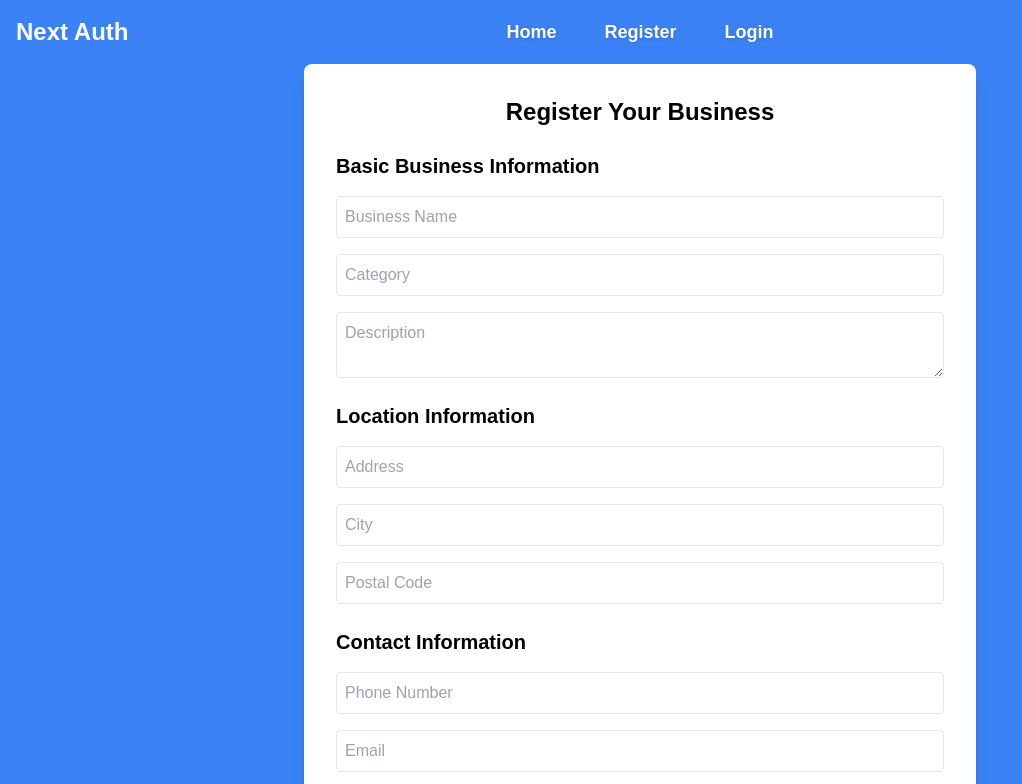
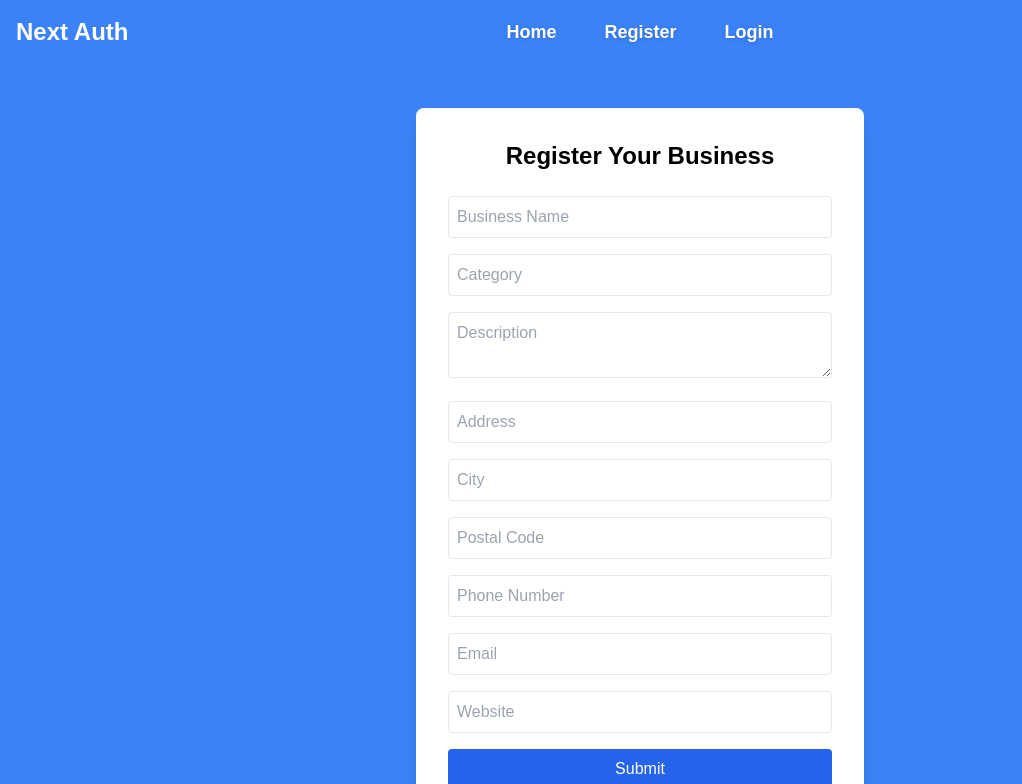
Before and after one commit to FlorianChazizi/businessplatform, a Next.js app: page /business/registrationform in a window 1280 px wide. Shown: the top 784 px of the page, without its empty margins (0-1022 px from the left). Built offline with nearby package versions, Linux system fonts and the light colour scheme.

Commit message:
saving business

```diff
--- /dev/null
+++ b/app/api/business/route.ts
@@ -0,0 +1,58 @@
+import type { NextApiRequest, NextApiResponse } from 'next';
+import connectToDatabase from '@/lib/mongodb'; // Assumes you have a MongoDB connection utility
+import Business from '@/models/Business'; // Assumes you have a Mongoose model for the Business schema
+
+// Define the API handler
+export default async function handler(req: NextApiRequest, res: NextApiResponse) {
+  await connectToDatabase(); // Ensure database connection
+
+  if (req.method === 'POST') {
+    try {
+      const {
+        businessName,
+        category,
+        description,
+        address,
+        city,
+        postalCode,
+        phoneNumber,
+        email,
+        website,
+      } = req.body;
+
+      // Validate input
+      if (
+        !businessName ||
+        !category ||
+        !description ||
+        !address ||
+        !city ||
+        !postalCode ||
+        !phoneNumber ||
+        !email
+      ) {
+        return res.status(400).json({ message: 'Missing required fields' });
+      }
+
+      // Create a new business entry
+      const newBusiness = await Business.create({
+        businessName,
+        category,
+        description,
+        address,
+        city,
+        postalCode,
+        phoneNumber,
+        email,
+        website,
+      });
+
+      return res.status(201).json({ message: 'Business registered successfully', business: newBusiness });
+    } catch (error) {
+      console.error(error);
+      return res.status(500).json({ message: 'Internal server error', error: error.message });
+    }
+  } else {
+    return res.status(405).json({ message: 'Method not allowed' });
+  }
+}
--- a/app/components/BusinessRegistrationForm.tsx
+++ b/app/components/BusinessRegistrationForm.tsx
@@ -1,4 +1,4 @@
-'use client'
+'use client';
 import React, { useState } from 'react';
 
 function BusinessRegistrationForm() {
@@ -12,81 +12,164 @@ function BusinessRegistrationForm() {
     phoneNumber: '',
     email: '',
     website: '',
-    socialMedia: '',
-    operatingHours: '',
-    photos: null,
-    specialOffers: '',
   });
 
   const handleChange = (e) => {
     const { name, value } = e.target;
     setFormData({ ...formData, [name]: value });
   };
+  const handleSubmit = async (e) => {
+    e.preventDefault();
 
-  const handleFileChange = (e) => {
-    setFormData({ ...formData, photos: e.target.files[0] });
+    try {
+      const response = await fetch('/api/business', {
+        method: 'POST',
+        headers: {
+          'Content-Type': 'application/json',
+        },
+        body: JSON.stringify(formData),
+      });
+
+      if (response.ok) {
+        const data = await response.json(); // This expects valid JSON
+        alert('Business registered successfully!');
+        setFormData({
+          businessName: '',
+          category: '',
+          description: '',
+          address: '',
+          city: '',
+          postalCode: '',
+          phoneNumber: '',
+          email: '',
+          website: '',
+        });
+      } else {
+        const errorData = await response.json(); // This will fail if the response isn't valid JSON
+        alert(`Error: ${errorData.message}`);
+      }
+    } catch (error) {
+      console.error('Error submitting form:', error);
+      alert('An error occurred while registering the business.');
+    }
   };
 
-  const handleSubmit = (e) => {
-    e.preventDefault();
-    console.log(formData);
-    // Add form submission logic here (e.g., send data to an API)
-  };
 
   return (
     <div className="min-h-screen bg-blue-500 flex items-center justify-center">
-      <div className="bg-white p-8 rounded-lg shadow-lg w-full max-w-2xl">
+      <div className="bg-white p-8 rounded-lg shadow-lg w-full max-w-md">
         <h2 className="text-2xl font-semibold text-center mb-6">Register Your Business</h2>
         <form onSubmit={handleSubmit}>
 
           {/* Basic Business Information */}
-          <div className="mb-6">
-            <h3 className="text-xl font-semibold mb-4">Basic Business Information</h3>
-            <div className="grid gap-4">
-              <input type="text" name="businessName" placeholder="Business Name" onChange={handleChange} className="p-2 border rounded w-full" />
-              <input type="text" name="category" placeholder="Category" onChange={handleChange} className="p-2 border rounded w-full" />
-              <textarea name="description" placeholder="Description" onChange={handleChange} className="p-2 border rounded w-full"></textarea>
-            </div>
+          <div className="mb-4">
+            <input
+              type="text"
+              name="businessName"
+              placeholder="Business Name"
+              value={formData.businessName}
+              onChange={handleChange}
+              className="p-2 border rounded w-full"
+              required
+            />
+          </div>
+          <div className="mb-4">
+            <input
+              type="text"
+              name="category"
+              placeholder="Category"
+              value={formData.category}
+              onChange={handleChange}
+              className="p-2 border rounded w-full"
+              required
+            />
+          </div>
+          <div className="mb-4">
+            <textarea
+              name="description"
+              placeholder="Description"
+              value={formData.description}
+              onChange={handleChange}
+              className="p-2 border rounded w-full"
+              required
+            />
           </div>
 
           {/* Location Information */}
-          <div className="mb-6">
-            <h3 className="text-xl font-semibold mb-4">Location Information</h3>
-            <div className="grid gap-4">
-              <input type="text" name="address" placeholder="Address" onChange={handleChange} className="p-2 border rounded w-full" />
-              <input type="text" name="city" placeholder="City" onChange={handleChange} className="p-2 border rounded w-full" />
-              <input type="text" name="postalCode" placeholder="Postal Code" onChange={handleChange} className="p-2 border rounded w-full" />
-            </div>
+          <div className="mb-4">
+            <input
+              type="text"
+              name="address"
+              placeholder="Address"
+              value={formData.address}
+              onChange={handleChange}
+              className="p-2 border rounded w-full"
+              required
+            />
+          </div>
+          <div className="mb-4">
+            <input
+              type="text"
+              name="city"
+              placeholder="City"
+              value={formData.city}
+              onChange={handleChange}
+              className="p-2 border rounded w-full"
+              required
+            />
+          </div>
+          <div className="mb-4">
+            <input
+              type="text"
+              name="postalCode"
+              placeholder="Postal Code"
+              value={formData.postalCode}
+              onChange={handleChange}
+              className="p-2 border rounded w-full"
+              required
+            />
           </div>
 
           {/* Contact Information */}
-          <div className="mb-6">
-            <h3 className="text-xl font-semibold mb-4">Contact Information</h3>
-            <div className="grid gap-4">
-              <input type="text" name="phoneNumber" placeholder="Phone Number" onChange={handleChange} className="p-2 border rounded w-full" />
-              <input type="email" name="email" placeholder="Email" onChange={handleChange} className="p-2 border rounded w-full" />
-              <input type="url" name="website" placeholder="Website" onChange={handleChange} className="p-2 border rounded w-full" />
-              <input type="text" name="socialMedia" placeholder="Social Media (e.g., Instagram URL)" onChange={handleChange} className="p-2 border rounded w-full" />
-            </div>
+          <div className="mb-4">
+            <input
+              type="text"
+              name="phoneNumber"
+              placeholder="Phone Number"
+              value={formData.phoneNumber}
+              onChange={handleChange}
+              className="p-2 border rounded w-full"
+              required
+            />
           </div>
-
-          {/* Operating Hours */}
-          <div className="mb-6">
-            <h3 className="text-xl font-semibold mb-4">Operating Hours</h3>
-            <textarea name="operatingHours" placeholder="Days and Hours Open (e.g., Mon-Fri 9am-5pm)" onChange={handleChange} className="p-2 border rounded w-full"></textarea>
+          <div className="mb-4">
+            <input
+              type="email"
+              name="email"
+              placeholder="Email"
+              value={formData.email}
+              onChange={handleChange}
+              className="p-2 border rounded w-full"
+              required
+            />
           </div>
-
-          {/* Additional Details */}
-          <div className="mb-6">
-            <h3 className="text-xl font-semibold mb-4">Additional Details</h3>
-            <div className="grid gap-4">
-              <input type="file" name="photos" onChange={handleFileChange} className="p-2 border rounded w-full" />
-              <input type="text" name="specialOffers" placeholder="Special Offers/Promotions" onChange={handleChange} className="p-2 border rounded w-full" />
-            </div>
+          <div className="mb-4">
+            <input
+              name="website"
+              placeholder="Website"
+              value={formData.website}
+              onChange={handleChange}
+              className="p-2 border rounded w-full"
+            />
           </div>
 
           {/* Submit Button */}
-          <button type="submit" className="w-full bg-blue-600 text-white p-2 rounded hover:bg-blue-700 transition">Submit</button>
+          <button
+            type="submit"
+            className="w-full bg-blue-600 text-white p-2 rounded hover:bg-blue-700 transition"
+          >
+            Submit
+          </button>
         </form>
       </div>
     </div>
--- /dev/null
+++ b/models/Business.ts
@@ -0,0 +1,19 @@
+import mongoose, { Schema, model, models } from 'mongoose';
+
+const BusinessSchema = new Schema(
+  {
+    businessName: { type: String, required: true },
+    category: { type: String, required: true },
+    description: { type: String, required: true },
+    address: { type: String, required: true },
+    city: { type: String, required: true },
+    postalCode: { type: String, required: true },
+    phoneNumber: { type: String, required: true },
+    email: { type: String, required: true },
+    website: { type: String },
+  },
+  { timestamps: true }
+);
+
+const Business = models.Business || model('Business', BusinessSchema);
+export default Business;
```
